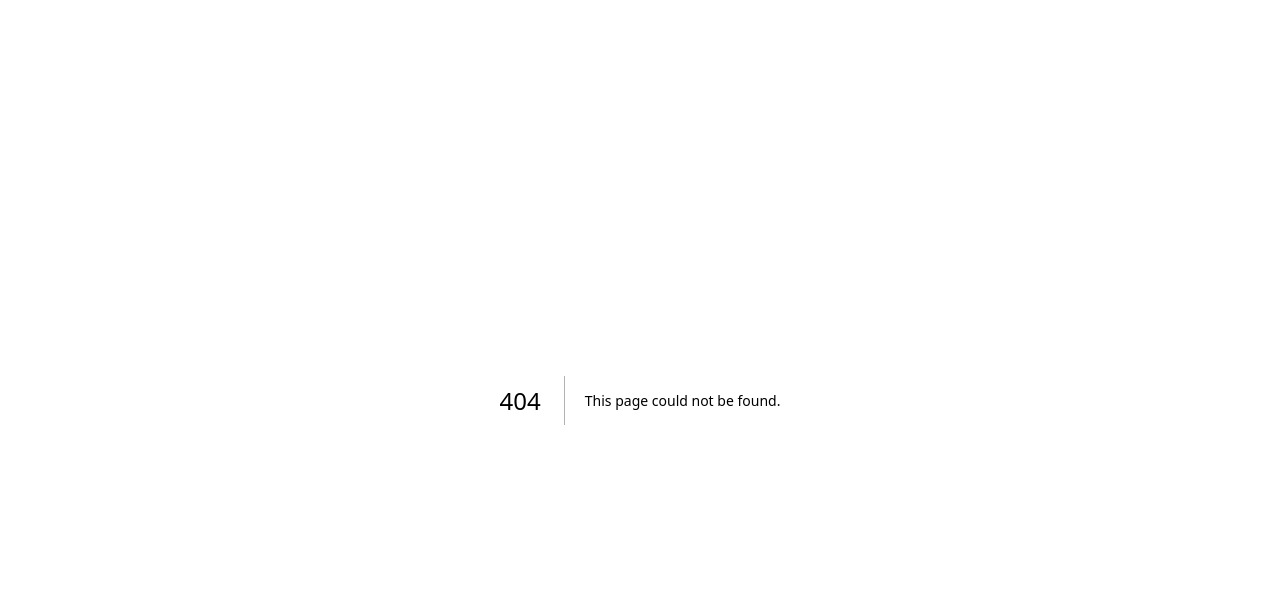
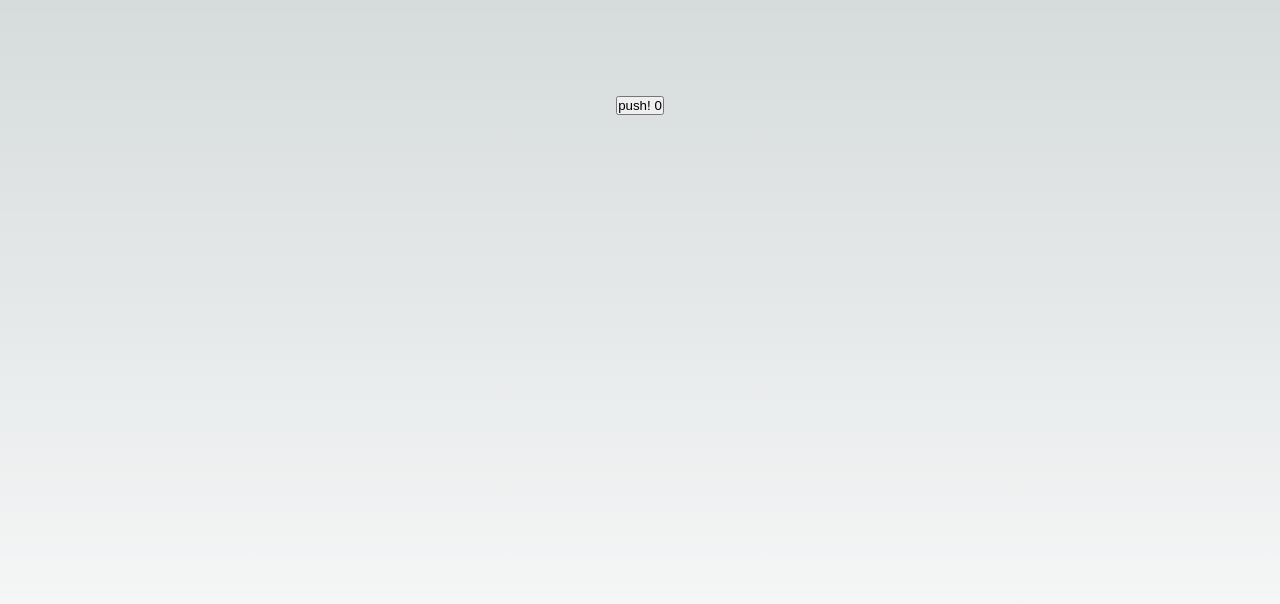
Before and after one commit to take-takashi/sample-nextjs-context, a Next.js app in the folder app/: page /sampleContextPage in a window 1280 px wide. Before the commit this address had no page. Shown: the top 604 px of the page. Built offline with nearby package versions, Linux system fonts and the light colour scheme.

Commit message:
ようやくContext API動いた

```diff
--- a/app/src/app/layout.tsx
+++ b/app/src/app/layout.tsx
@@ -1,18 +1,19 @@
-import './globals.css'
+import "./globals.css";
+import styles from "./page.module.css";
 
 export const metadata = {
-  title: 'Create Next App',
-  description: 'Generated by create next app',
-}
+  title: "Create Next App",
+  description: "Generated by create next app",
+};
 
 export default function RootLayout({
   children,
 }: {
-  children: React.ReactNode
+  children: React.ReactNode;
 }) {
   return (
-    <html lang="en">
-      <body>{children}</body>
+    <html lang="ja">
+      <body className={styles.main}>{children}</body>
     </html>
-  )
+  );
 }
--- /dev/null
+++ b/app/src/app/sampleContextPage/page.tsx
@@ -0,0 +1,24 @@
+"use client";
+
+import { NextPage } from "next";
+import React from "react";
+import { SampleButton } from "./sampleButton";
+
+export const SampleContextPageContext = React.createContext(
+  {} as {
+    count: number;
+    setCount: React.Dispatch<React.SetStateAction<number>>;
+  }
+);
+
+const SampleContextPage: NextPage = () => {
+  const [count, setCount] = React.useState(0);
+  return (
+    <main>
+      <SampleContextPageContext.Provider value={{ count, setCount }}>
+        <SampleButton />
+      </SampleContextPageContext.Provider>
+    </main>
+  );
+};
+export default SampleContextPage;
--- /dev/null
+++ b/app/src/app/sampleContextPage/sampleButton.tsx
@@ -0,0 +1,9 @@
+import { NextPage } from "next";
+import React from "react";
+import { SampleContextPageContext } from "./page";
+
+export const SampleButton: NextPage = () => {
+  const { count, setCount } = React.useContext(SampleContextPageContext);
+
+  return <button onClick={() => setCount(count + 1)}>push! {count}</button>;
+};
```
Also changed, not shown: app/src/app/page.tsx (+9 -2 lines).
